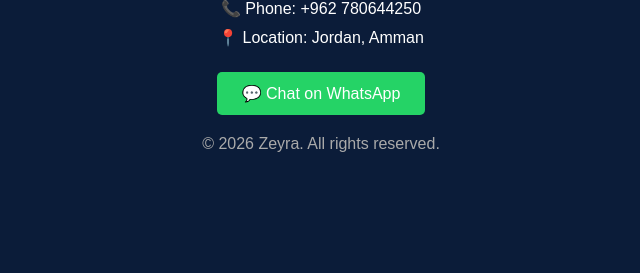
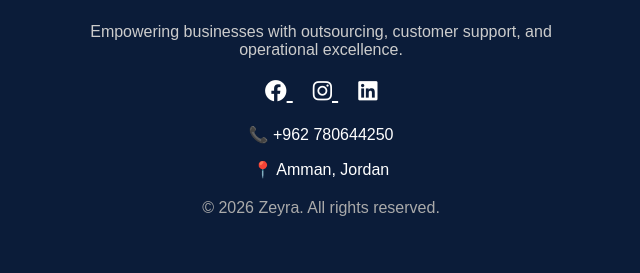
Before and after one commit to Ammarnasar/Zeyra, a Flask app: page / in a window 1280 px wide. Shown: the part 2004-2277 px from the top of the page, without its empty margins (319-959 px from the left). Before the commit the page ends 2156 px from the top, so only its background shows below. Run offline with Flask 3, Linux system fonts and the light colour scheme.

Commit message:
Add files via upload

```diff
--- a/templates/home.html
+++ b/templates/home.html
@@ -3,9 +3,9 @@
 
 <!-- HERO -->
 <section style="
-    height:90vh;
-    background: linear-gradient(rgba(11,28,57,0.8), rgba(11,28,57,0.9)),
-                url('{{ url_for('static', filename='images/bg.jpg') }}') center/cover;
+    height:100vh;
+    background: linear-gradient(rgba(11,28,57,0.75), rgba(11,28,57,0.9)),
+                url('{{ url_for('static', filename='images/home.jpg') }}') center/cover;
     display:flex;
     align-items:center;
     justify-content:center;
@@ -14,15 +14,27 @@
 ">
 
     <div>
-        <h1 style="font-size:50px; margin-bottom:20px;">
+
+        <!-- 🔥 LOGO -->
+        <img src="{{ url_for('static', filename='images/logo.png') }}"
+             style="
+             width:200px;
+             margin-bottom:20px;
+             filter: drop-shadow(0 10px 20px rgba(0,0,0,0.6));
+             ">
+
+        <!-- TITLE -->
+        <h1 style="font-size:42px; margin-bottom:20px;">
             Elevate Your Business with ZEYRA
         </h1>
 
+        <!-- DESCRIPTION -->
         <p style="font-size:18px; max-width:600px; margin:auto;">
             We provide world-class outsourcing solutions, customer support,
             and business process optimization to help you scale faster.
         </p>
 
+        <!-- BUTTONS -->
         <div style="margin-top:40px;">
 
             <a href="/services" style="
@@ -127,6 +139,7 @@
     </a>
 
 </section>
+
 <!-- FOOTER -->
 <footer style="
     background:#0b1c39;
@@ -135,8 +148,9 @@
     text-align:center;
 ">
 
-    <!-- LOGO / NAME -->
-    <h2>ZEYRA</h2>
+    <!-- LOGO -->
+    <img src="{{ url_for('static', filename='images/logo.png') }}"
+         style="width:120px; margin-bottom:10px;">
 
     <!-- DESCRIPTION -->
     <p style="max-width:500px; margin:10px auto; color:#ccc;">
@@ -144,93 +158,39 @@
         and operational excellence.
     </p>
 
-    <!-- SOCIAL MEDIA -->
+    <!-- SOCIAL -->
     <div style="margin:20px 0;">
-
-        <a href="https://facebook.com" target="_blank" style="margin:10px; color:white; font-size:22px;">
+        <a href="#" style="margin:10px; color:white; font-size:22px;">
             <i class="fab fa-facebook"></i>
         </a>
 
-        <a href="https://instagram.com" target="_blank" style="margin:10px; color:white; font-size:22px;">
+        <a href="#" style="margin:10px; color:white; font-size:22px;">
             <i class="fab fa-instagram"></i>
         </a>
 
-        <a href="https://linkedin.com" target="_blank" style="margin:10px; color:white; font-size:22px;">
+        <a href="#" style="margin:10px; color:white; font-size:22px;">
             <i class="fab fa-linkedin"></i>
         </a>
-
     </div>
 
-    <!-- CONTACT INFO -->
-    <p style="margin:10px 0;">
-        📞 Phone: +962 780644250
-    </p>
+    <!-- CONTACT -->
+    <p>📞 +962 780644250</p>
+    <p>📍 Amman, Jordan</p>
 
-    <p style="margin:10px 0;">
-        📍 Location: Jordan, Amman
-    </p>
-
-    <!-- 🔥 WHATSAPP BUTTON -->
-    <a href="https://wa.me/96278XXXXXXX" target="_blank" style="
-        display:inline-block;
-        margin-top:15px;
+    <!-- WHATSAPP FLOAT -->
+    <a href="https://wa.me/962780644250" target="_blank" style="
+        position:fixed;
+        bottom:20px;
+        right:20px;
         background:#25D366;
-        padding:12px 25px;
         color:white;
-        text-decoration:none;
-        border-radius:5px;
+        padding:15px;
+        border-radius:50%;
+        font-size:22px;
+        box-shadow:0 5px 15px rgba(0,0,0,0.3);
     ">
-        💬 Chat on WhatsApp
-
-        <!-- WHATSAPP FLOAT BUTTON -->
-<a href="https://wa.me/962780644250" class="whatsapp-float" target="_blank">
-    <i class="fab fa-whatsapp"></i>
-</a>
-
-<!-- WHATSAPP POPUP -->
-<div class="whatsapp-popup" id="whatsappBox">
-
-    <div class="whatsapp-header">
-        💬 Chat with Zeyra
-        <span onclick="closeWhatsapp()">✖</span>
-    </div>
-
-    <p style="padding:10px;">
-        Hello 👋<br>
-        How can we help you today?
-    </p>
-
-    <a href="https://wa.me/962780644250?text=Hello%20I%20want%20to%20know%20more%20about%20Zeyra"
-       target="_blank"
-       class="whatsapp-btn">
-       Start Chat
+        <i class="fab fa-whatsapp"></i>
     </a>
-
-</div>
-
-<!-- FLOAT BUTTON -->
-<div class="whatsapp-float" onclick="openWhatsapp()">
-    <i class="fab fa-whatsapp"></i>
-</div>
-
-<script>
-function openWhatsapp(){
-    document.getElementById("whatsappBox").style.display = "block";
-}
-
-function closeWhatsapp(){
-    document.getElementById("whatsappBox").style.display = "none";
-}
-
-// 🔥 يظهر تلقائي بعد 3 ثواني
-setTimeout(() => {
-    document.getElementById("whatsappBox").style.display = "block";
-}, 3000);
-</script>
-
-            </a>
-
-
 
     <!-- COPYRIGHT -->
     <p style="margin-top:20px; color:#aaa;">
```
Also changed, not shown: static/images/home.jpg (added).
